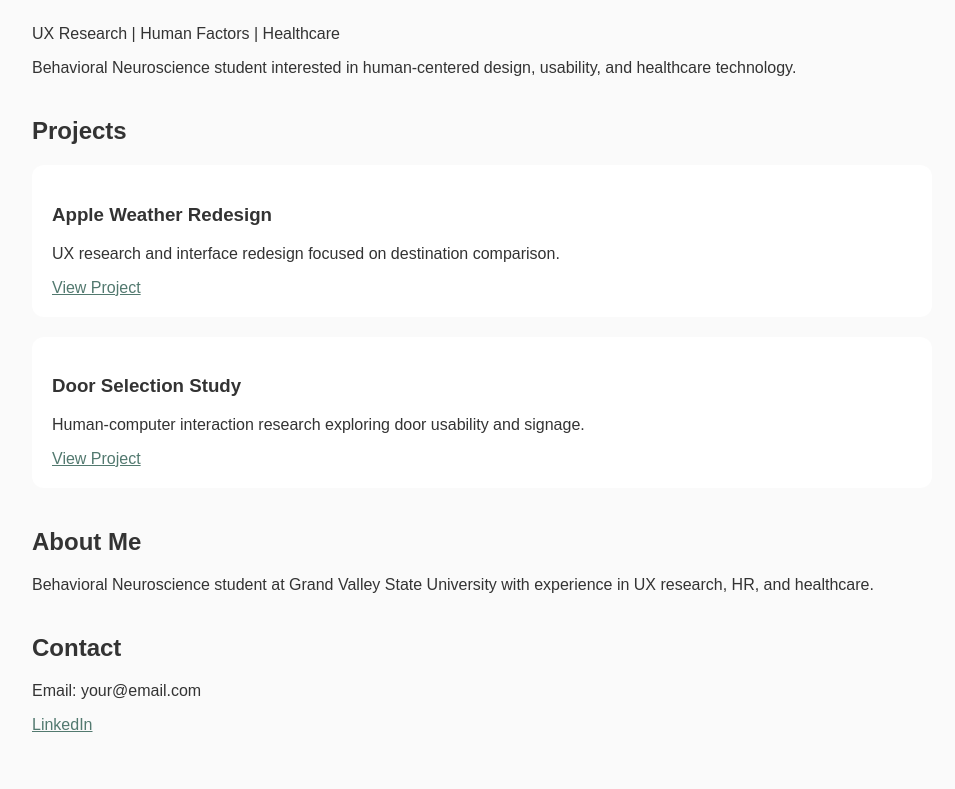
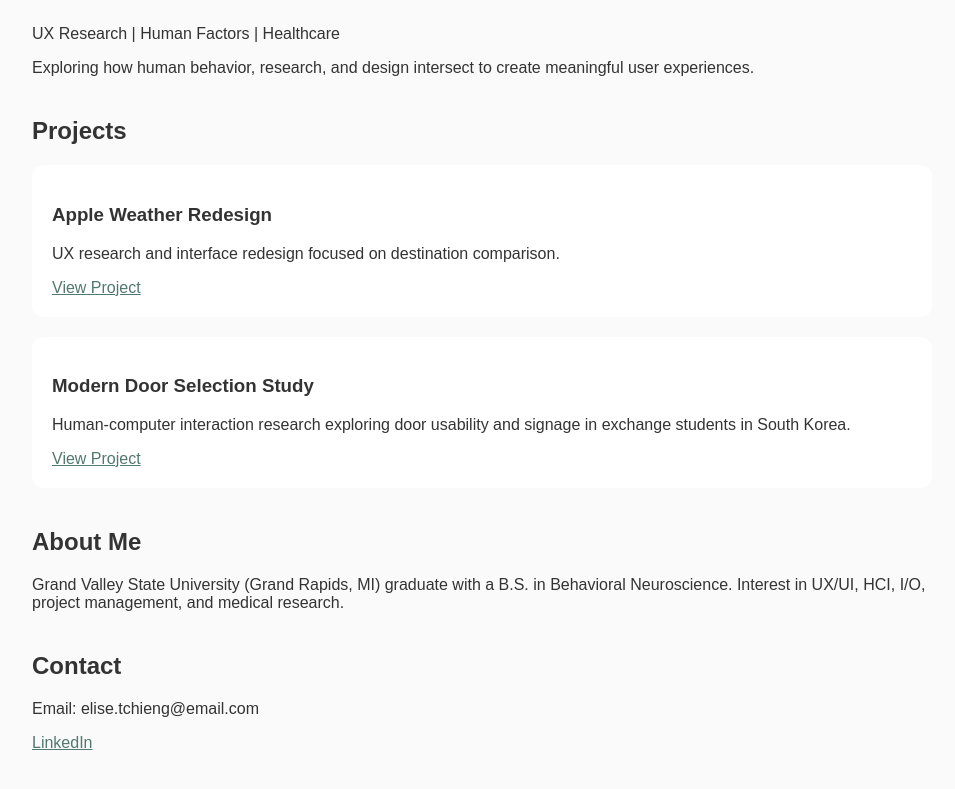
Before and after one commit to elisetchieng/elisetchieng.github.io, a plain HTML site: page index.html in a window 1280 px wide. Shown: the part 159-948 px from the top of the page, without its empty margins (158-1113 px from the left). Drawn offline with Linux system fonts and the light colour scheme.

Commit message:
Revise portfolio details and project descriptions
Updated personal information and project descriptions in the portfolio.

```diff
--- a/index.html
+++ b/index.html
@@ -4,7 +4,7 @@
 <head>
     <meta charset="UTF-8">
     <meta name="viewport" content="width=device-width, initial-scale=1.0">
-    <title>Your Name | Portfolio</title>
+    <title>Elise Tchieng | Portfolio</title>
 
     <style>
         body {
@@ -43,8 +43,7 @@
     <p>UX Research | Human Factors | Healthcare</p>
 
     <p>
-        Behavioral Neuroscience student interested in
-        human-centered design, usability, and healthcare technology.
+        Exploring how human behavior, research, and design intersect to create meaningful user experiences.
     </p>
 
     <h2>Projects</h2>
@@ -56,19 +55,18 @@
     </div>
 
     <div class="project">
-        <h3>Door Selection Study</h3>
-        <p>Human-computer interaction research exploring door usability and signage.</p>
+        <h3>Modern Door Selection Study</h3>
+        <p>Human-computer interaction research exploring door usability and signage in exchange students in South Korea.</p>
         <a href="#">View Project</a>
     </div>
 
     <h2>About Me</h2>
     <p>
-        Behavioral Neuroscience student at Grand Valley State University
-        with experience in UX research, HR, and healthcare.
+        Grand Valley State University (Grand Rapids, MI) graduate with a B.S. in Behavioral Neuroscience. Interest in UX/UI, HCI, I/O, project management, and medical research.
     </p>
 
     <h2>Contact</h2>
-    <p>Email: your@email.com</p>
+    <p>Email: elise.tchieng@email.com</p>
     <p><a href="#">LinkedIn</a></p>
 
 </body>
```
